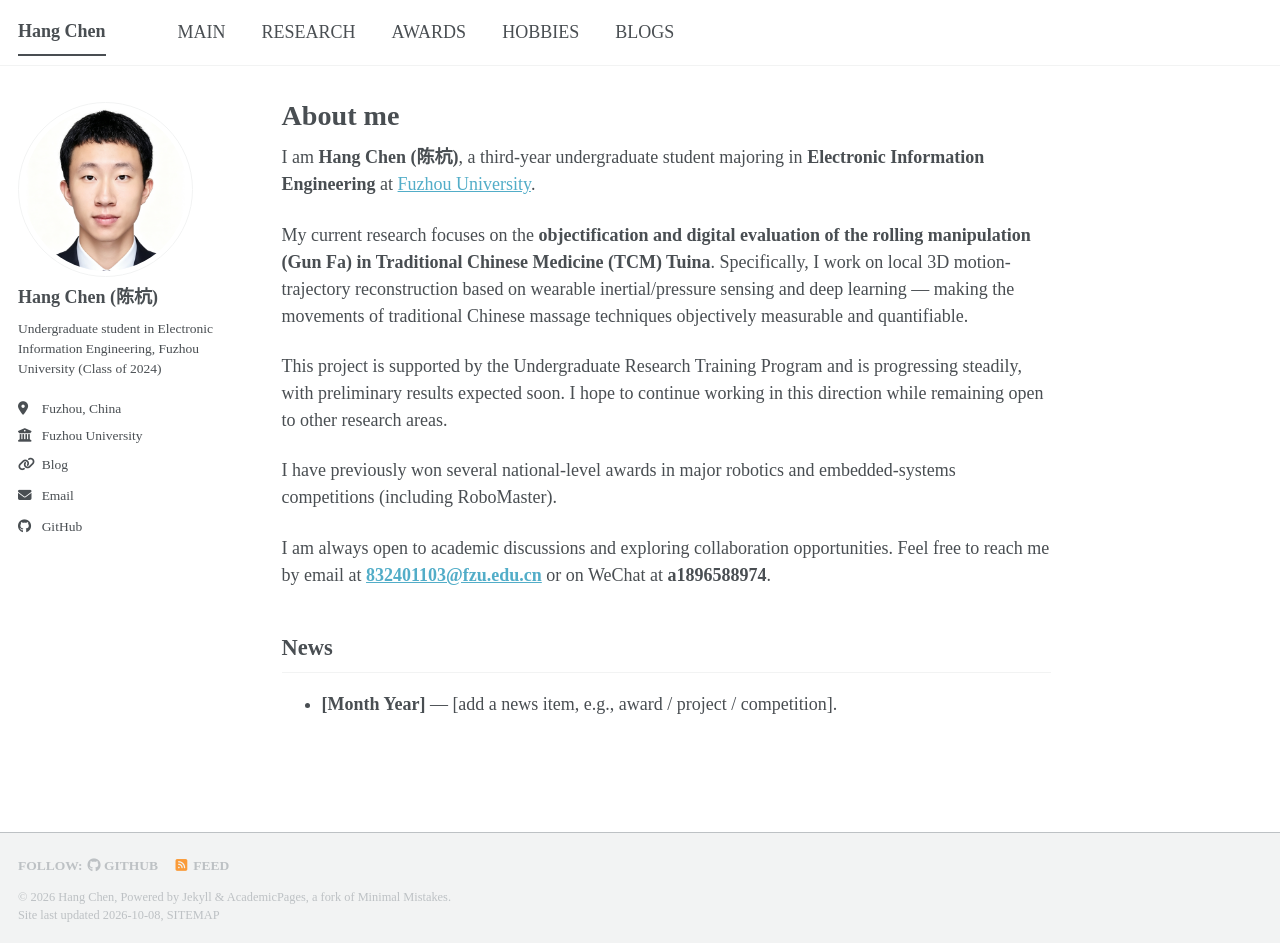
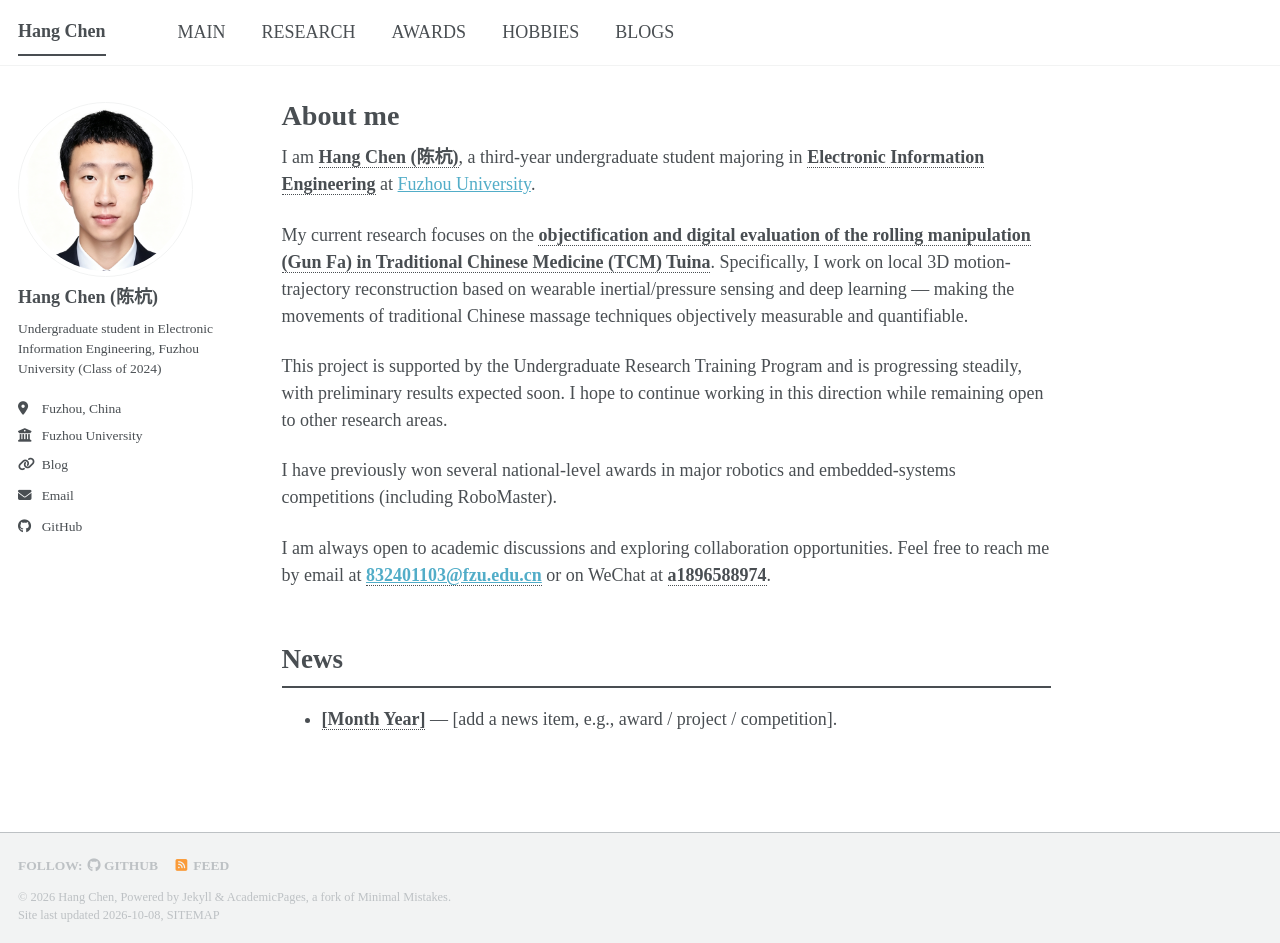
Before and after one commit to Nomkr/Nomkr.github.io, a Jekyll site: the page built from _pages/about.md, in a window 1280 px wide and 943 px high. Built offline with Jekyll 4.4.1, drawn with Linux system fonts in a browser that asks for light colours; a style sheet for code colours, icons or effects is not loaded.

Commit message:
Style headings, separators, and key-content emphasis

```diff
--- a/assets/css/main.scss
+++ b/assets/css/main.scss
@@ -36,3 +36,28 @@
     "layout/sidebar",
     "layout/json_cv"
 ;
+
+/* ==========================================================================
+   Custom: prominent headings, section separators, and key-content emphasis
+   (inspired by caihanlin.com)
+   ========================================================================== */
+.page__content {
+  h2 {
+    font-size: 1.5em;
+    font-weight: bold;
+    padding-bottom: 0.4em;
+    border-bottom: 2px solid var(--global-text-color);
+  }
+  h3 {
+    font-size: 1.2em;
+    font-weight: bold;
+    padding-bottom: 0.3em;
+    border-bottom: 1px solid var(--global-border-color);
+  }
+  strong {
+    border-bottom: 1px dotted var(--global-text-color);
+  }
+  a strong {
+    border-bottom: none;
+  }
+}
```
